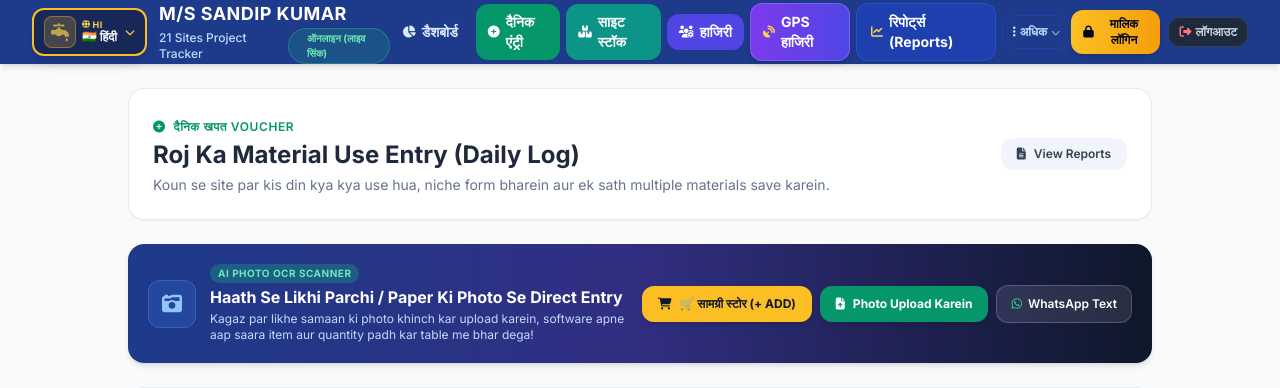
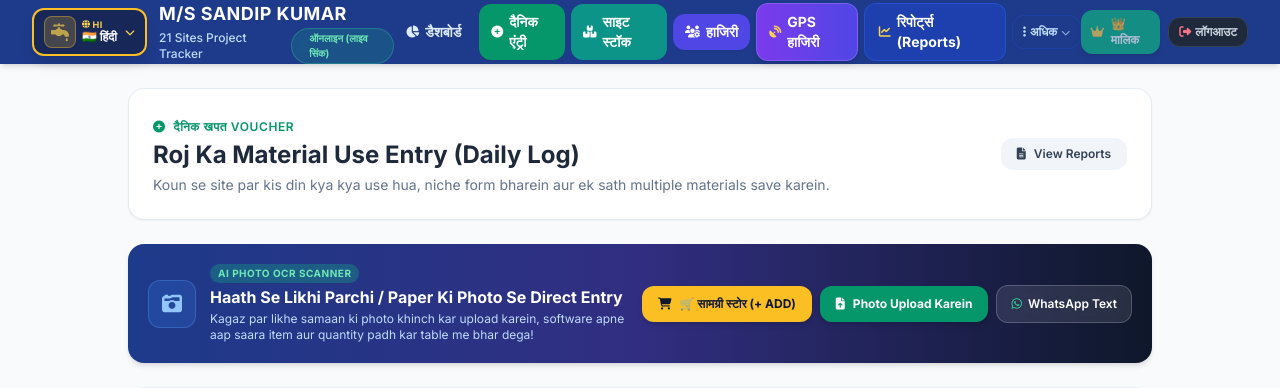
Before and after one commit to subashrajsp143-beep/sandipkumar-tracker, a Flask app: page /entry in a window 1280 px wide. Shown: the top 388 px of the page. Run offline with Flask 3, Linux system fonts and the light colour scheme; the visitor is signed in with stand-in values (Sample User, id 1); data comes from the database, SQL or seed files in the repository; some libraries are stand-ins or nearby versions.

Commit message:
Remove redundant owner login button from navbar in owner mode

```diff
--- a/templates/base.html
+++ b/templates/base.html
@@ -211,14 +211,19 @@
                         <i class="fa-solid fa-users-gear text-[10px]"></i> <span>हाजिरी</span>
                     </a>
 
-                    <button type="button" id="navOwnerLoginBtn" onclick="openOwnerPinModal()" class="px-2.5 sm:px-3 py-1.5 rounded-xl bg-gradient-to-r from-amber-400 to-amber-500 hover:from-amber-300 text-slate-950 font-black text-xs shadow-md transition flex items-center gap-1.5">
-                        <i class="fa-solid fa-lock"></i> <span class="hidden sm:inline" data-i18n="owner_login">मालिक लॉगिन</span><span class="sm:hidden" data-i18n="owner_login">मालिक</span>
-                    </button>
-                    <div id="navOwnerActiveBadge" class="hidden flex items-center gap-1.5">
-                        <span class="px-2.5 py-1 rounded-xl bg-emerald-500 text-white font-black text-xs shadow-md flex items-center gap-1.5 animate-pulse">
-                            <i class="fa-solid fa-crown text-amber-300"></i> <span class="hidden sm:inline" data-i18n="owner_active">👑 मालिक</span>
+                    {% if session.get('is_owner') or user_role == 'owner' %}
+                    <div id="navOwnerActiveBadge" class="flex items-center gap-1.5">
+                        <span class="px-2.5 py-1.5 rounded-xl bg-emerald-500 text-white font-black text-xs shadow-md flex items-center gap-1.5 animate-pulse">
+                            <i class="fa-solid fa-crown text-amber-300"></i> <span class="hidden sm:inline">👑 मालिक</span>
                         </span>
                     </div>
+                    {% elif user_role == 'supervisor' %}
+                    <div class="flex items-center gap-1.5">
+                        <span class="px-2.5 py-1.5 rounded-xl bg-teal-600 text-white font-bold text-xs shadow-md flex items-center gap-1.5">
+                            <i class="fa-solid fa-user-tie"></i> <span class="hidden sm:inline">सुपरवाइज़र</span>
+                        </span>
+                    </div>
+                    {% endif %}
 
                     <a href="/logout" onclick="return confirm('क्या आप लॉगआउट करना चाहते हैं?')" title="लॉगआउट करें" class="p-1.5 sm:px-2.5 sm:py-1.5 rounded-xl bg-slate-800 hover:bg-slate-700 text-slate-300 text-xs font-bold transition flex items-center gap-1 border border-slate-700">
                         <i class="fa-solid fa-right-from-bracket text-rose-400"></i>
@@ -682,18 +687,14 @@
     // Apply role-based visibility across the page
     document.addEventListener('DOMContentLoaded', () => {
         const isOwner = isOwnerLoggedIn();
-        const ownerBtn = document.getElementById('navOwnerLoginBtn');
         const ownerActiveBadge = document.getElementById('navOwnerActiveBadge');
 
         if (isOwner) {
-            if (ownerBtn) ownerBtn.classList.add('hidden');
             if (ownerActiveBadge) ownerActiveBadge.classList.remove('hidden');
             document.querySelectorAll('.owner-only').forEach(el => el.classList.remove('hidden'));
         } else {
-            if (ownerBtn) ownerBtn.classList.remove('hidden');
-            if (ownerActiveBadge) ownerActiveBadge.classList.add('hidden');
             document.querySelectorAll('.owner-only').forEach(el => el.classList.add('hidden'));
-            // Hide delete buttons in tables for workers
+            // Hide delete buttons in tables for non-owners
             document.querySelectorAll('.owner-delete-btn').forEach(el => el.classList.add('hidden'));
         }
     });
```
